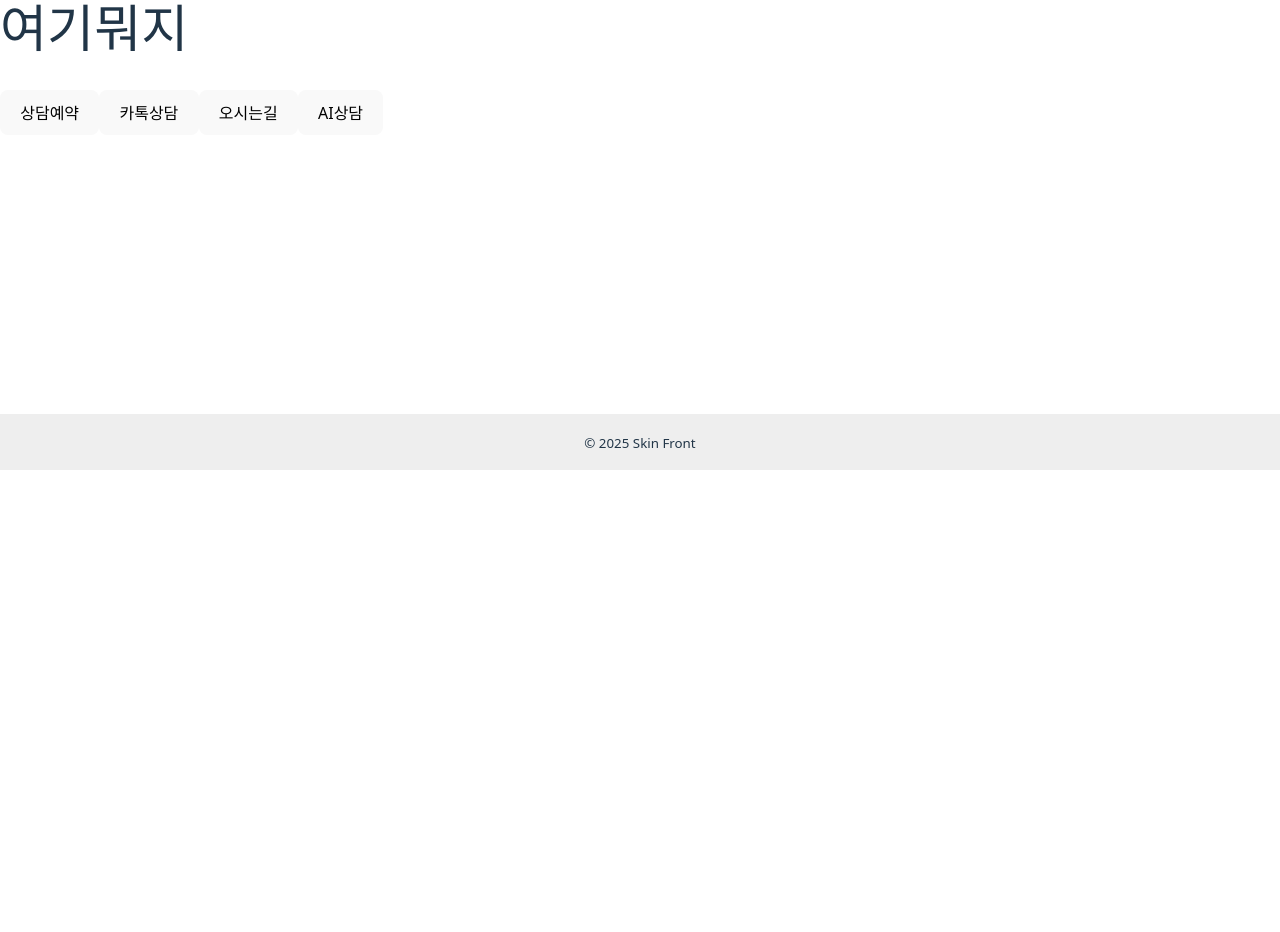
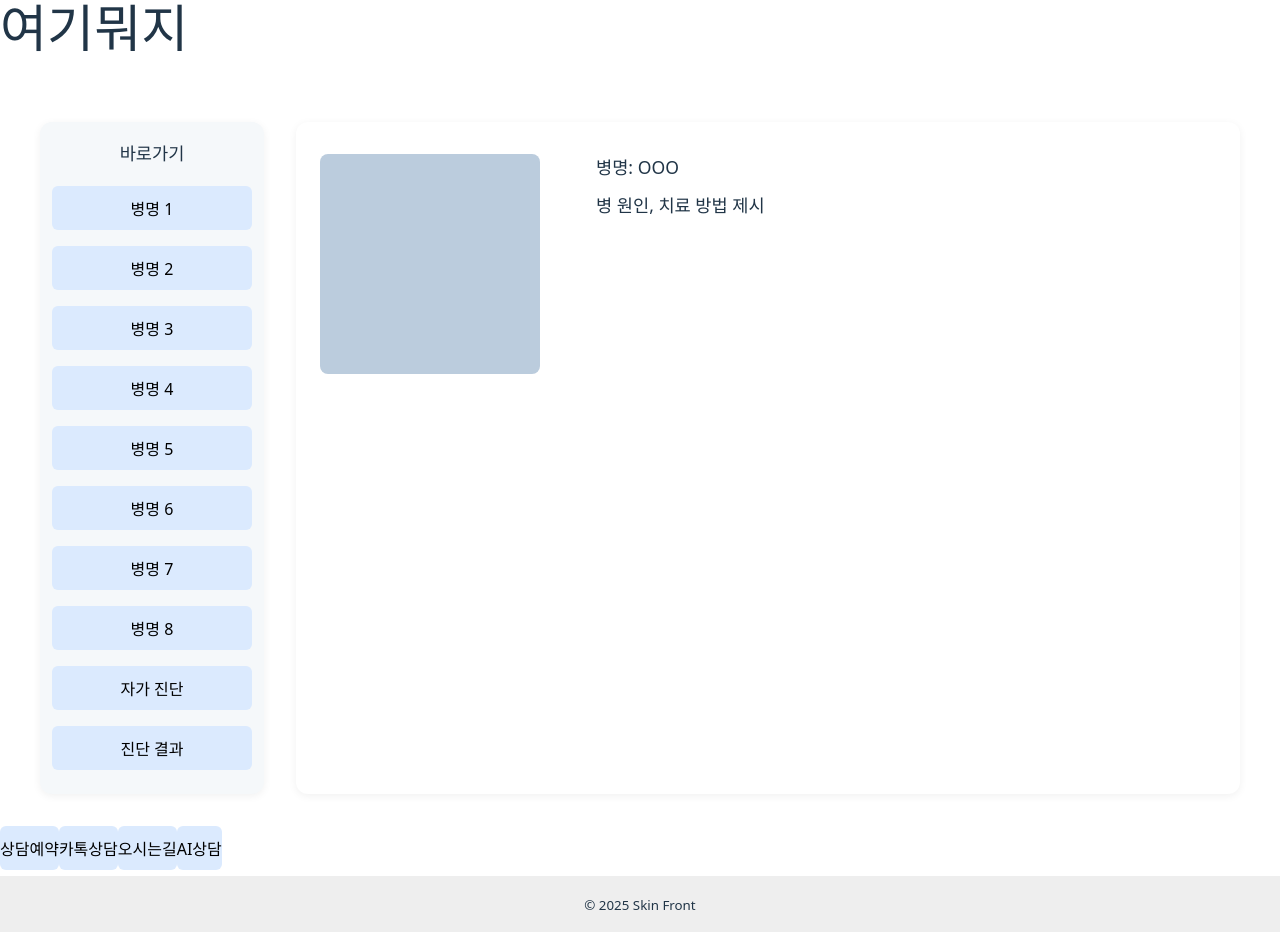
Before and after one commit to kitoku8706/skinseal-fronend, a React (Vite) app: page /diagnosis in a window 1280 px wide. Shown: the part 600-1532 px from the top of the page. Before the commit the page ends 1070 px from the top, so only its background shows below. Built offline with nearby package versions, Linux system fonts and the light colour scheme.

Commit message:
진단 페이지 컴포넌트 추가 및 App 컴포넌트에 라우트 통합

```diff
--- a/src/App.jsx
+++ b/src/App.jsx
@@ -12,6 +12,7 @@ import RegisterModal from "./components/RegisterModal.jsx";
 import RightSidebar from "./components/RightSidebar";
 import ReservationConsultPage from './pages/ReservationConsultPage';
 import NavBar from './components/NavBar';
+import DiagnosisPage from './pages/DiagnosisPage';
 
 const TestConnection = () => {
   const [response, setResponse] = useState("결과 대기 중...");
@@ -119,6 +120,7 @@ function App() {
           <Route path="/notice" element={<NoticeListPage />} />
           <Route path="/ai/diagnose" element={<AiDiagnosisPage />} />
           <Route path="/reservation/consult" element={<ReservationConsultPage />} />
+          <Route path="/diagnosis" element={<DiagnosisPage />} />
         </Routes>
         <RightSidebar onOpenAIPopup={() => setShowAIPopup(true)} />
         {showAIPopup && (
--- /dev/null
+++ b/src/pages/DiagnosisPage.jsx
@@ -0,0 +1,48 @@
+import React from 'react';
+import { useNavigate } from 'react-router-dom';
+import '../styles/DiagnosisPage.css';
+
+const diagnosisMenus = [
+  { label: '병명 1', link: '/diagnosis/1' },
+  { label: '병명 2', link: '/diagnosis/2' },
+  { label: '병명 3', link: '/diagnosis/3' },
+  { label: '병명 4', link: '/diagnosis/4' },
+  { label: '병명 5', link: '/diagnosis/5' },
+  { label: '병명 6', link: '/diagnosis/6' },
+  { label: '병명 7', link: '/diagnosis/7' },
+  { label: '병명 8', link: '/diagnosis/8' },
+  { label: '자가 진단', link: '/self-diagnosis' },
+  { label: '진단 결과', link: '/diagnosis/result' },
+];
+
+function DiagnosisPage() {
+  const navigate = useNavigate();
+
+  return (
+    <div className="diagnosis-layout">
+      {/* 4. 바로가기 사이드바 */}
+      <aside className="diagnosis-sidebar">
+        <div className="sidebar-title">바로가기</div>
+        {diagnosisMenus.map(menu => (
+          <button
+            key={menu.label}
+            className="sidebar-btn"
+            onClick={() => navigate(menu.link)}
+          >
+            {menu.label}
+          </button>
+        ))}
+      </aside>
+      {/* 2. 컨텐츠 영역 */}
+      <main className="diagnosis-content">
+        <div className="content-image" />
+        <div className="content-desc">
+          <div>병명: OOO</div>
+          <div>병 원인, 치료 방법 제시</div>
+        </div>
+      </main>
+    </div>
+  );
+}
+
+export default DiagnosisPage;
--- /dev/null
+++ b/src/styles/DiagnosisPage.css
@@ -0,0 +1,68 @@
+.diagnosis-layout {
+  display: flex;
+  gap: 32px;
+  padding: 32px 0;
+  max-width: 1200px;
+  margin: 0 auto;
+}
+
+.diagnosis-sidebar {
+  width: 200px;
+  background: #f5f8fa;
+  border-radius: 12px;
+  padding: 18px 12px;
+  display: flex;
+  flex-direction: column;
+  align-items: stretch;
+  gap: 10px;
+  box-shadow: 0 2px 8px rgba(0,0,0,0.06);
+}
+
+.sidebar-title {
+  font-weight: bold;
+  font-size: 1.1em;
+  margin-bottom: 10px;
+  text-align: center;
+}
+
+.sidebar-btn {
+  background: #dbeafe;
+  border: none;
+  border-radius: 6px;
+  padding: 10px 0;
+  margin-bottom: 6px;
+  cursor: pointer;
+  font-size: 1em;
+  transition: background 0.2s;
+}
+.sidebar-btn:hover {
+  background: #93c5fd;
+}
+
+.diagnosis-content {
+  flex: 1;
+  background: #fff;
+  border-radius: 12px;
+  padding: 32px 24px;
+  display: flex;
+  align-items: flex-start;
+  gap: 32px;
+  min-height: 300px;
+  box-shadow: 0 2px 8px rgba(0,0,0,0.06);
+}
+
+.content-image {
+  width: 220px;
+  height: 220px;
+  background: #bcd;
+  border-radius: 8px;
+  margin-right: 24px;
+}
+
+.content-desc {
+  display: flex;
+  flex-direction: column;
+  justify-content: center;
+  font-size: 1.1em;
+  gap: 12px;
+}
```
